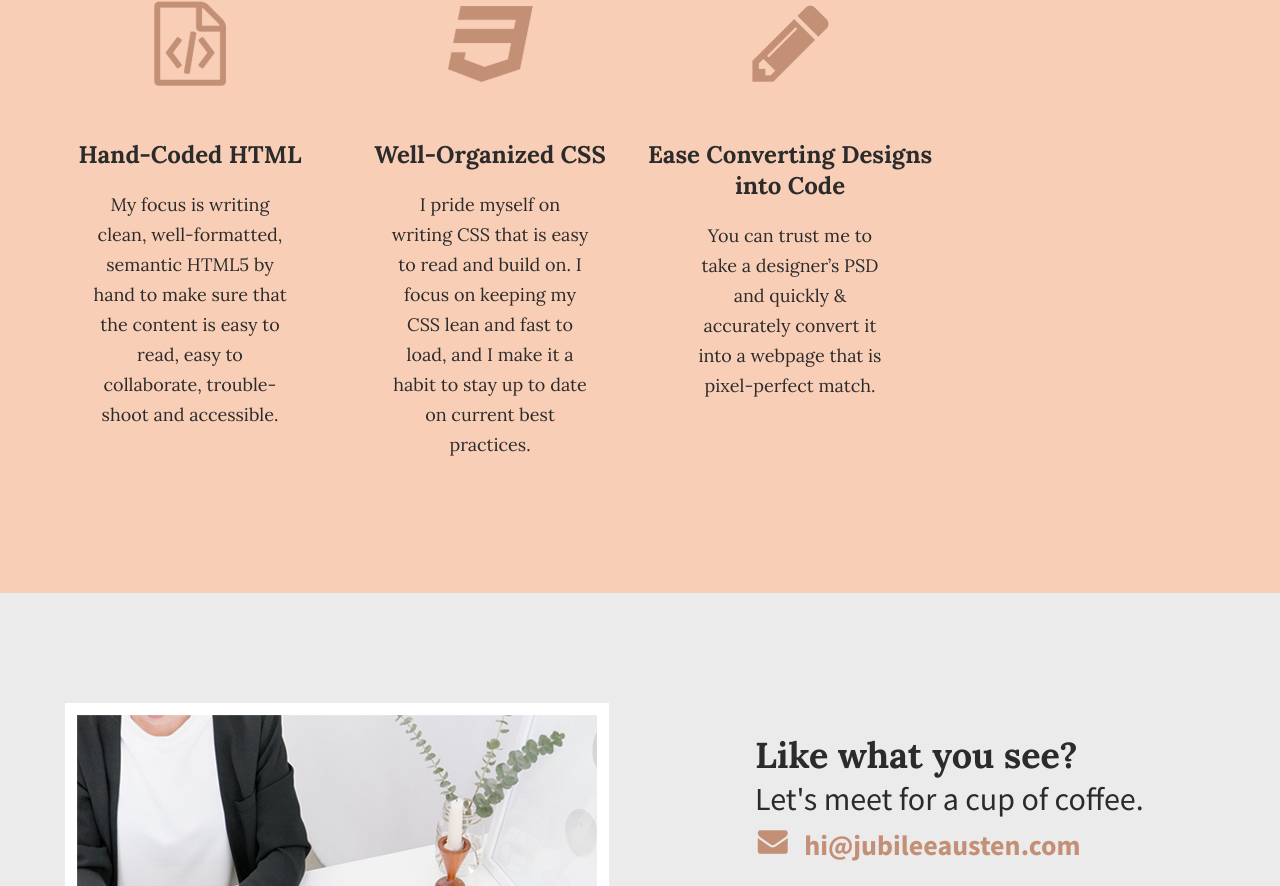
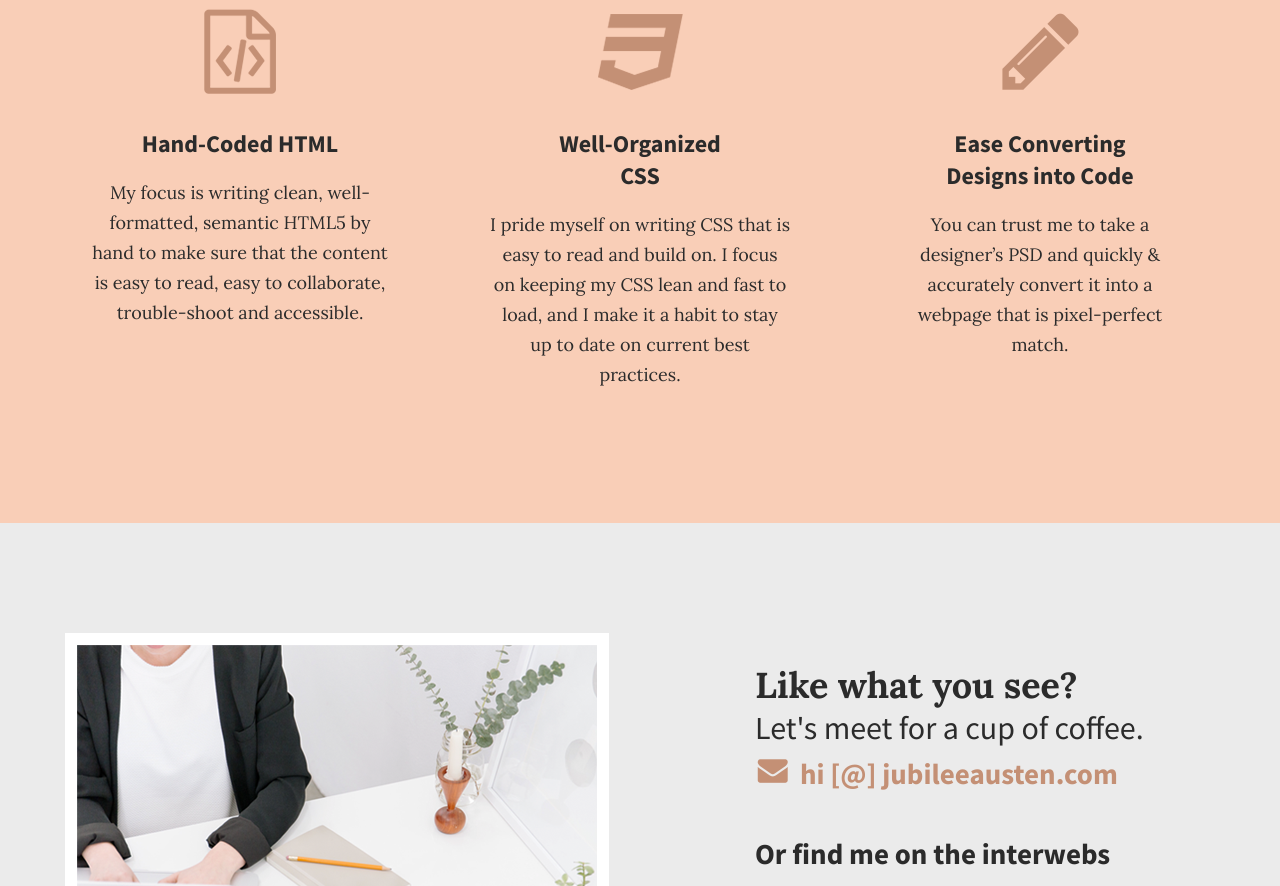
Before and after one commit to KimberlyDianeDay/101_project, a plain HTML site: page index.html in a window 1280 px wide. Shown: the part 837-1723 px from the top of the page. Drawn offline with Linux system fonts and the light colour scheme.

Commit message:
fix html and css syntax, fix styling in work and contact sections

```diff
--- a/css/main.css
+++ b/css/main.css
@@ -3,7 +3,6 @@
 body {
     font-family: 'Source Sans Pro', sans-serif;
     color: #2b2b2b;
-    font-family: 'Lora', serif;
 }
 
 /***** GRID *****/
@@ -20,7 +19,7 @@ body {
 }
 
 .third-width {
-    width: 300px;
+    width: 400px;
     float: left;
 }
 
@@ -86,7 +85,7 @@ body {
     padding: 110px 0;
 }
 
-#contact #contact-image {
+#contact img#contact-image {
     margin-left: 25px;
     border: 12px solid #ffffff;
 }
@@ -104,23 +103,22 @@ body {
     line-height: 44px;
 }
 #contact #email-header{
-    font-family: 'Source Sans Pro';
     font-size: 32px;
-    font-weight: 100;
+    font-weight: 400;
     line-height: 44px;
     margin: -30px 0 5px 0;
 }
 
 #contact #socialmedia-header {
     font-weight: bold;
-    font-size: 32px
+    font-size: 29px;
     line-height: 44px;
     margin: 40px 0 0 0;
 }
 #contact a {
     text-decoration: none;
-    color: #2B2B2B;
-    font-weight: normal;
+    color: #C49075;
+    font-weight: bold;
     font-size: 29px;
 }
 
@@ -133,10 +131,3 @@ body {
 #contact ul img {
     padding-right: 48px;
 }
-
-#contact #email-address {
-    font-family: 'Source Sans Pro';
-    font-weight: bold;
-    color: #C49075;
-    font-size: 28px;
-}
--- a/index.html
+++ b/index.html
@@ -1,20 +1,19 @@
 <!doctype html>
 <html lang="en">
   <head>
+    <meta charset="utf-8">
     <title>Jubilee Austin|Portfolio</title>
       <link rel="stylesheet" href="css/normalize.css">
       <link rel="stylesheet" href="css/main.css">
       <link href='https://fonts.googleapis.com/css?family=Source+Sans+Pro:400,700' rel='stylesheet' type='text/css'>
-        <link rel="preconnect" href="https://fonts.googleapis.com">
-        <link rel="preconnect" href="https://fonts.gstatic.com" crossorigin>
-        <link href="https://fonts.googleapis.com/css2?family=Lora:wght@400;700&display=swap" rel="stylesheet">
+      <link href='https://fonts.googleapis.com/css?family=Lora:400,700' rel='stylesheet'>
   </head>
+
 <body>
   <header>
     <div class="full-width">
       <div class="half-width">
         <h1>Jubilee Austin</h1>
-                    <h2><span>Hi,</span> I'm a developer that loves clean &amp; elegant code.</h2>
       </div>
       <div class="half-width">
         <nav>
@@ -25,8 +24,10 @@
           </ul>
         </nav>
       </div>
+        <h2><span>Hi,</span> I'm a developer that loves clean &amp; elegant code.</h2>
       </div>
     </header>
+
     <main>
       <section id="about">
         <div class="full-width">
@@ -39,25 +40,27 @@
           </div>
         </div>
       </section>
+
       <section id="work">
         <div class="full-width">
           <div class="third-width">
             <img src="img/html-icon.png" alt="HTML icon" />
-                            <h2>Hand-Coded HTML</h2>
+              <h3>Hand-Coded HTML</h3>
               <p>My focus is writing clean, well-formatted, semantic HTML5 by hand to make sure that the content is easy to read, easy to collaborate, trouble-shoot and accessible.</p>
           </div>
           <div class="third-width">
             <img src="img/css-icon.png" alt="CSS icon"/>
-                            <h2>Well-Organized CSS</h2>
+              <h3>Well-Organized CSS</h3>
               <p>I pride myself on writing CSS that is easy to read and build on. I focus on keeping my CSS lean and fast to load, and I make it a habit to stay up to date on current best practices.</p>
           </div>
           <div class="third-width">
             <img src="img/pencil-icon.png" alt="Pencil icon"/>
-                            <h2>Ease Converting Designs into Code</h2>
-                            <p>You can trust me to take a designer’s PSD and quickly & accurately convert it into a webpage that is pixel-perfect match.</p>
+              <h3>Ease Converting Designs into Code</h3>
+              <p>You can trust me to take a designer’s PSD and quickly &amp; accurately convert it into a webpage that is pixel-perfect match.</p>
           </div>
         </div>
       </section>
+
       <footer id="contact">
         <div class="full-width">
           <div class="half-width">
@@ -66,9 +69,8 @@
           <div class="half-width">
             <h2>Like what you see?</h2>
             <h3 id="email-header">Let&apos;s meet for a cup of coffee.</h3>
-                        <a href="mailto:hi@jubileeausten.com" target="blank"><img id="envelope" src="img/envelope.png" alt="blank"/></a>
-                        <a href="mailto:hi@jubileeausten.com" target="blank" id="email-address"> hi@jubileeausten.com</a>
-
+            <a href="mailto:hi@jubileeausten.com"><img src="img/envelope.png" id="envelope"
+              alt="envelope icon" />hi [@] jubileeausten.com</a>
             <h3 id="socialmedia-header">Or find me on the interwebs</h3>
               <ul>
                 <a href="https://www.twitter.com" target="blank"><img src="img/twitter.png" alt="Twitter icon"/></a>
@@ -82,4 +84,5 @@
       </footer>
     </main>
 </body>
+
 </html>
```
Also changed, not shown: 1 other file. Lines whose indentation alone changed are shown as unchanged.
